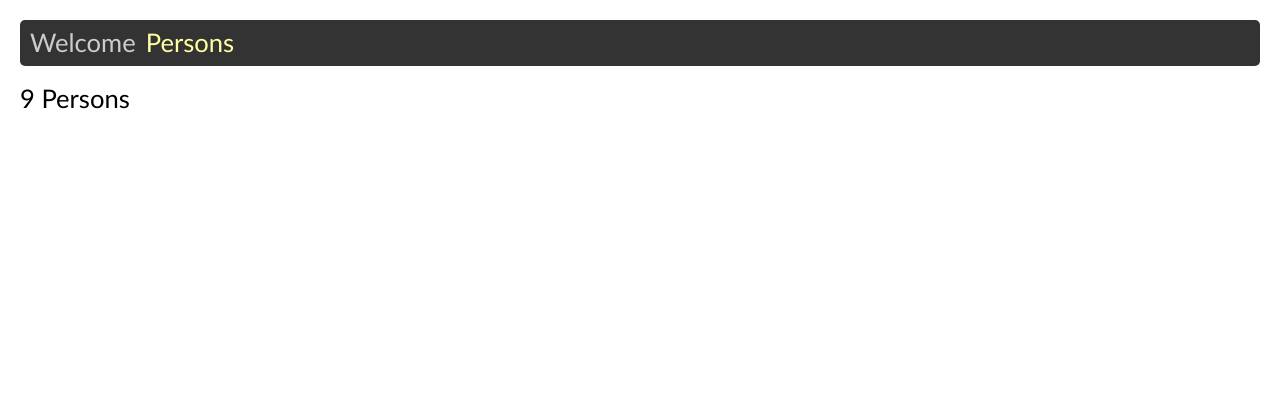
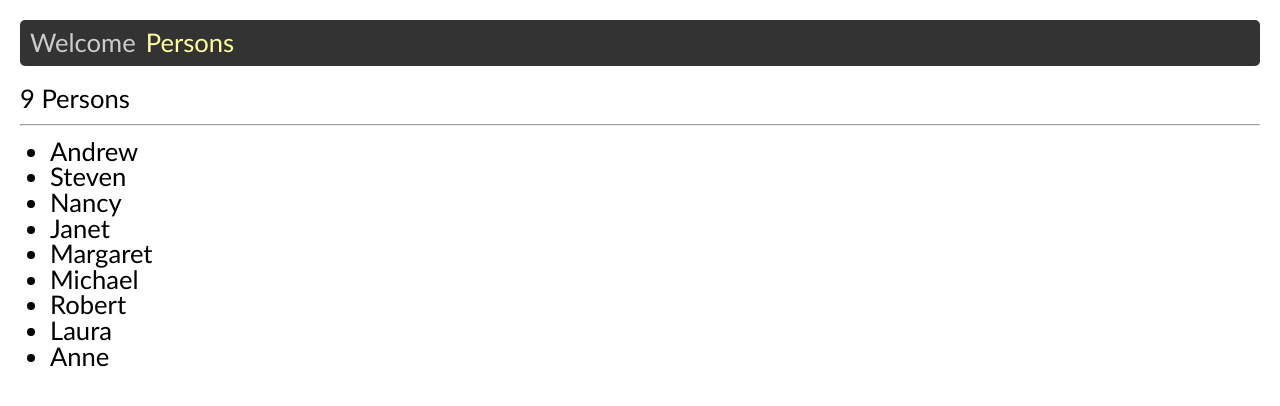
Before and after one commit to edwardtanguay/react-items-page-search-and-display, a React (Create React App) app: page /persons in a window 1280 px wide. Shown: the top 406 px of the page. Built offline with nearby package versions, Linux system fonts and the light colour scheme.

Commit message:
list all persons

```diff
--- a/src/pages/PagePersons.js
+++ b/src/pages/PagePersons.js
@@ -4,6 +4,14 @@ const PagePersons = () => {
 	return (
 		<>
 			{persons.length} Persons
+			<hr />
+			<ul>
+				{persons.map((person, i) => {
+					return (
+						<li key={i}>{person.firstName}</li>
+					)
+				})}
+			</ul>
 		</>
 	)
 }
```
